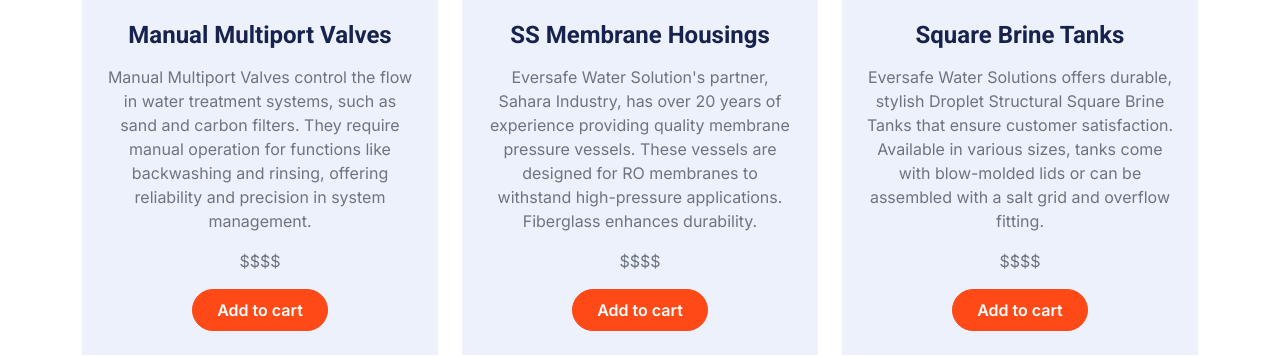
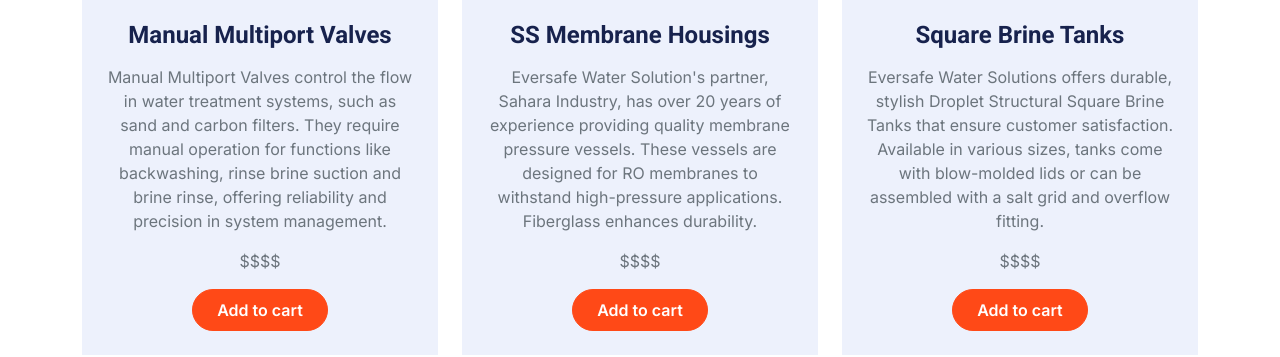
Before and after one commit to AnanyaKiran/Eversafe, a plain HTML site: page products.html in a window 1280 px wide. Shown: the part 1583-1940 px from the top of the page. Drawn offline with nearby package versions, Linux system fonts and the light colour scheme.

Commit message:
eversafe

```diff
--- a/products.html
+++ b/products.html
@@ -192,7 +192,7 @@
                             <a href="#" class="h4 d-inline-block mb-3">Manual Multiport Valves</a>
                             <p class="text-muted mb-3">Manual Multiport Valves control the flow in water treatment
                                 systems, such as sand and carbon filters. They require manual operation for
-                                functions like backwashing and rinsing, offering reliability and precision in system
+                                functions like backwashing, rinse brine suction and brine rinse, offering reliability and precision in system
                                 management.</p>
                                 <p class="text-muted mb-3">$$$$</p>
                                 <a href="#" class="btn btn-secondary rounded-pill py-2 px-4">Add to
```
